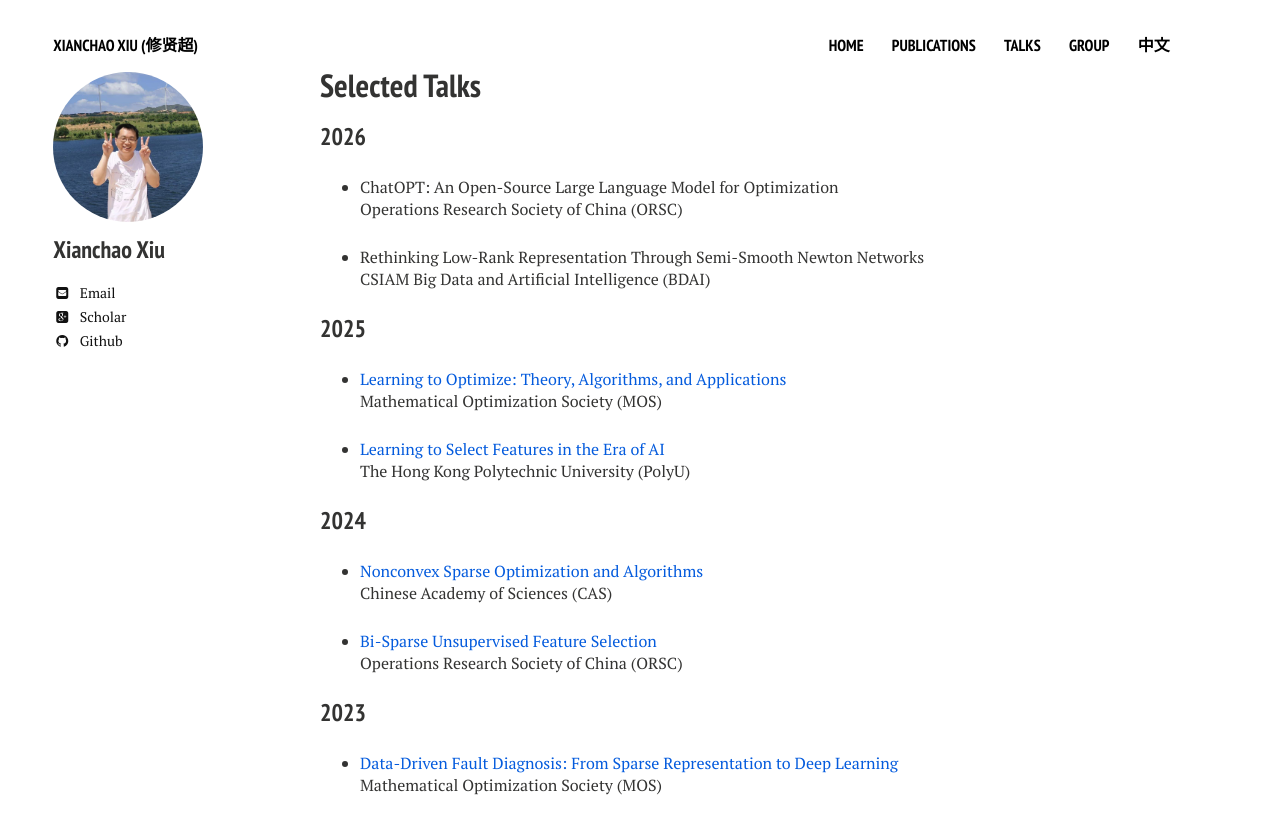
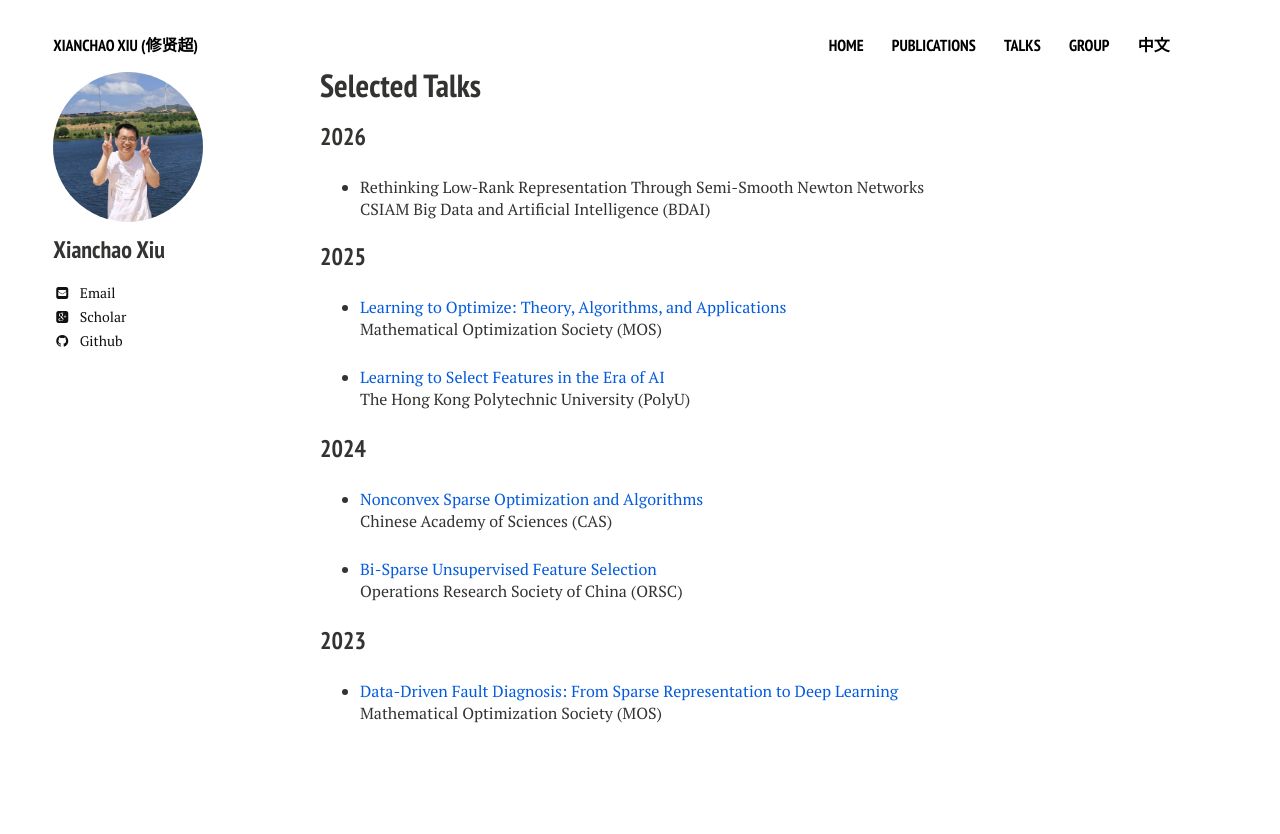
Before and after one commit to xianchaoxiu/xianchaoxiu.github.io, a Jekyll site: the page built from talks/index.md, in a window 1280 px wide. Shown: the top 834 px of the page. Built offline with Jekyll 4.4.1, drawn with Linux system fonts in a browser that asks for light colours; nearby versions of some CDN libraries.

Commit message:
Update index.md

```diff
--- a/talks/index.md
+++ b/talks/index.md
@@ -8,8 +8,6 @@ share: false
 ---
 
 ### 2026
-* ChatOPT: An Open-Source Large Language Model for Optimization  <br>
-Operations Research Society of China (ORSC)  <br>
 
 * Rethinking Low-Rank Representation Through Semi-Smooth Newton  Networks  <br>
 CSIAM Big Data and Artificial Intelligence  (BDAI)  <br>
```
